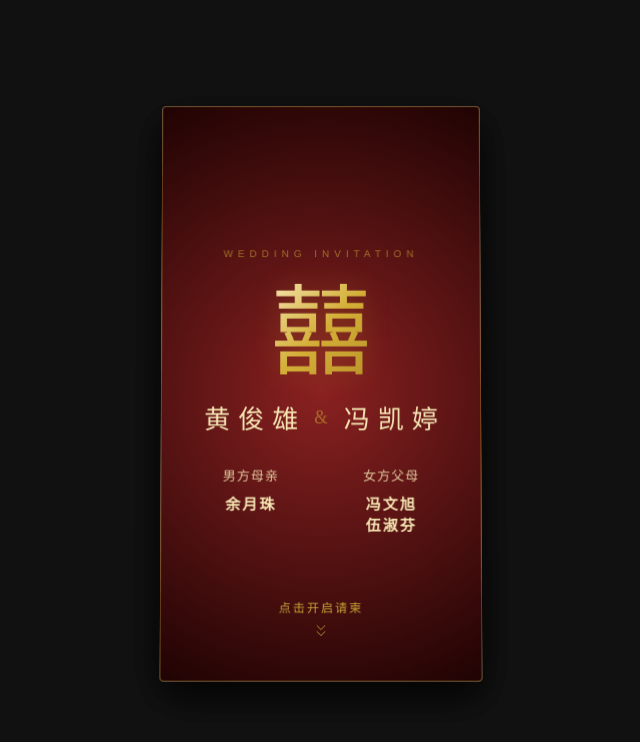
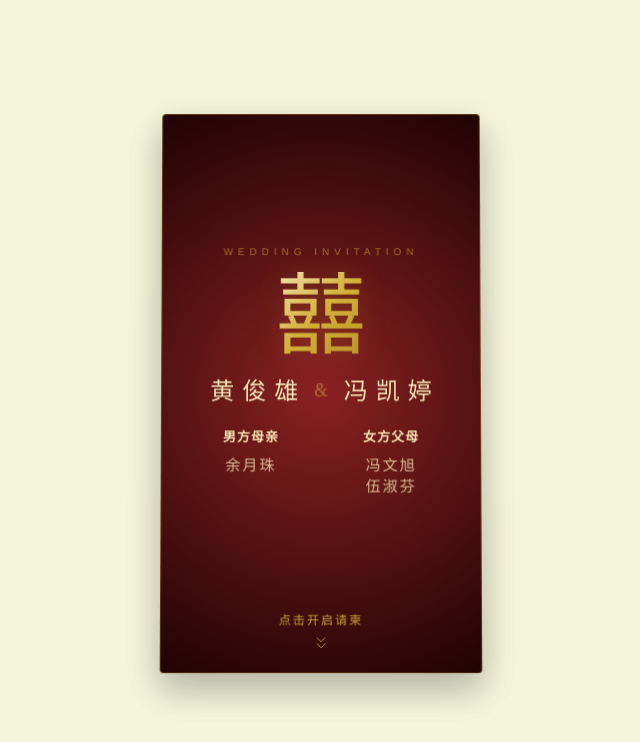
Before and after one commit to NgchunKeat35/Einvitation, a React (Vite) app: page / in a window 1280 px wide. Shown: the top 742 px of the page, without its empty margins (319-959 px from the left). Built offline with nearby package versions, Linux system fonts and the light colour scheme.

Commit message:
更新了大小和animation 时间

```diff
--- a/src/App.css
+++ b/src/App.css
@@ -4,7 +4,7 @@
 .section {
   position: relative;
   z-index: 10;
-  padding: 40px 30px; /* 紧凑的上下间距 */
+  padding: 40px 30px;
   display: flex;
   flex-direction: column;
   align-items: center;
@@ -63,7 +63,7 @@
   font-size: 15px; line-height: 2.4; color: var(--ink); letter-spacing: 2px;
 }
 
-/* 基础按钮 (用于“敬请回函”等) */
+/* 基础按钮 */
 .btn {
   padding: 10px 24px; border: 1px solid var(--red-dark);
   background: transparent; color: var(--red-dark);
@@ -139,10 +139,10 @@
 .form-item.checkbox { display: flex; gap: 8px; align-items: flex-start; }
 .form-item.checkbox input { width: auto; margin-top: 4px; }
 
-/* ===== RSVP 表单专属按钮 (默认透明，悬停红底白字) ===== */
+/* RSVP 表单专属按钮 */
 .custom-btn-cancel,
 .custom-btn-confirm {
-  flex: 1; /* 两个按钮平分宽度 */
+  flex: 1;
   padding: 10px 0;
   border: 1px solid var(--red-dark) !important;
   background: transparent !important;
@@ -251,18 +251,34 @@ footer { padding: 30px; text-align: center; color: #999; font-size: 12px; letter
 }
 
 /* ========================================================
-   6. 3D 立体封面
+   6. 3D 立体封面 (全机型适配版 + 米色背景板)
 ======================================================== */
 .cover-stage {
-  position: fixed; top: 0; left: 0; width: 100vw; height: 100vh;
-  background: #111; display: flex; align-items: center; justify-content: center;
-  z-index: 999; overflow: hidden; transition: opacity 1s ease;
+  position: fixed;
+  top: 0; left: 0;
+  width: 100vw;
+  height: 100dvh;
+  height: 100vh;
+
+  /* 米色 Beige 背景 */
+  background: #F5F5DC;
+
+  display: flex;
+  align-items: center;
+  justify-content: center;
+  z-index: 999;
+  overflow: hidden;
+  transition: opacity 1s ease;
 }
 .cover-stage.fading { opacity: 0; pointer-events: none; }
 
 .shell {
   perspective: 1500px;
-  width: 85%; max-width: 320px; height: 72vh;
+  width: 85%;
+  max-width: 320px;
+  height: 75dvh;
+  max-height: 560px;
+  min-height: 480px;
   position: relative;
 }
 
@@ -280,7 +296,7 @@ footer { padding: 30px; text-align: center; color: #999; font-size: 12px; letter
 .box {
   position: absolute; top: 0; left: 0; width: 100%; height: 100%;
   transform-style: preserve-3d; border-radius: 4px;
-  box-shadow: 0 15px 40px rgba(0,0,0,0.6);
+  box-shadow: 0 15px 35px rgba(0,0,0,0.15);
 }
 
 .box-inner {
@@ -307,7 +323,11 @@ footer { padding: 30px; text-align: center; color: #999; font-size: 12px; letter
   border: 1px solid rgba(212, 175, 55, 0.3); border-radius: 4px;
   display: flex; flex-direction: column; align-items: center; justify-content: center;
   backface-visibility: hidden;
+  overflow-y: auto;
+  padding: 20px 0;
 }
+
+.cover-front::-webkit-scrollbar { display: none; }
 
 .cover-back {
   position: absolute; top: 0; left: 0; width: 100%; height: 100%;
@@ -317,59 +337,58 @@ footer { padding: 30px; text-align: center; color: #999; font-size: 12px; letter
 
 .cover-en {
   font-family: "Helvetica Neue", Arial, sans-serif;
-  font-size: 10px; letter-spacing: 5px; color: rgba(212, 175, 55, 0.6); margin-bottom: 25px;
+  font-size: 10px; letter-spacing: 5px; color: rgba(212, 175, 55, 0.6); margin-bottom: 15px;
 }
 .xi {
-  font-size: 100px; line-height: 1; color: transparent;
+  font-size: 90px; line-height: 1; color: transparent;
   background: linear-gradient(to bottom right, #f6e6b4, #d4af37, #b8902a);
   -webkit-background-clip: text; background-clip: text;
-  text-shadow: 0 0 30px rgba(212, 175, 55, 0.2); margin-bottom: 15px;
+  text-shadow: 0 0 30px rgba(212, 175, 55, 0.2); margin-bottom: 10px;
 }
 .names {
-  font-size: 26px; letter-spacing: 8px; margin-left: 8px; color: #f6e6b4;
-  display: flex; align-items: center; gap: 8px; margin-bottom: 25px;
+  font-size: 24px; letter-spacing: 8px; margin-left: 8px; color: #f6e6b4;
+  display: flex; align-items: center; gap: 8px; margin-bottom: 15px;
 }
 .names .amp { font-family: "Georgia", serif; font-size: 18px; color: rgba(212, 175, 55, 0.5); }
 
-/* 封面父母信息容器 */
 .cover-parents-box {
   display: flex;
-  justify-content: space-around; /* 左右均匀分布 */
+  justify-content: space-around;
   width: 100%;
   max-width: 280px;
   margin-top: 5px;
+  margin-bottom: 40px;
 }
 
-/* 单独一列的样式 */
 .parent-column {
   display: flex;
   flex-direction: column;
   align-items: center;
-  gap: 6px; /* 标签和名字之间的间距 */
+  gap: 6px;
 }
 
-/* 标签文字（男方母亲） */
+/* ===== 修改点：标签（男方母亲）加粗，字色微亮 ===== */
 .parent-label {
   font-size: 13px;
-  color: rgba(246, 230, 180, 0.85);
+  color: rgba(246, 230, 180, 1);
   letter-spacing: 1px;
-  font-weight: 500;
+  font-weight: bold; /* 加粗 */
   margin-bottom: 4px;
 }
 
-/* 名字文字（余月珠） */
+/* ===== 修改点：名字（余月珠）不加粗，恢复正常字体 ===== */
 .parent-name {
   font-size: 15px;
-  color: #f6e6b4;
+  color: rgba(246, 230, 180, 0.8);
   letter-spacing: 2px;
-  font-weight: 600;
+  font-weight: normal; /* 取消加粗 */
   white-space: nowrap;
   text-align: center;
   line-height: 1.4;
 }
 
 .cover-btn {
-  position: absolute; bottom: 40px; left: 50%; transform: translateX(-50%);
+  position: absolute; bottom: 20px; left: 50%; transform: translateX(-50%);
   display: flex; flex-direction: column; align-items: center; cursor: pointer;
   color: rgba(212, 175, 55, 0.9); animation: bounce 2s infinite;
 }
--- a/src/components/Cover.jsx
+++ b/src/components/Cover.jsx
@@ -5,11 +5,18 @@ export default function Cover({ onOpen }) {
   const [isFading, setIsFading] = useState(false)
 
   const handleOpenClick = () => {
+    // 1. 触发翻书动画（CSS 里是 1.5 秒）
     setIsOpen(true)
+
+    // 2. 核心修改：这里的数字控制翻开后“停留”的时间（单位是毫秒，1000 = 1秒）
     setTimeout(() => {
+      // 触发淡出动画
       setIsFading(true)
+
+      // 3. 等待淡出动画结束（1秒），再彻底进入主页面
       setTimeout(() => { onOpen() }, 1000)
-    }, 2000)
+
+    }, 3500) //
   }
 
   return (
@@ -39,19 +46,16 @@ export default function Cover({ onOpen }) {
                 <span>冯凯婷</span>
               </div>
 
-              {/* 父母信息：左右分栏，上下排版 */}
-                 <div className="cover-parents-box">
+              <div className="cover-parents-box">
                 <div className="parent-column">
                   <span className="parent-label">男方母亲</span>
                   <span className="parent-name">余月珠</span>
                 </div>
                 <div className="parent-column">
                   <span className="parent-label">女方父母</span>
-                  {/* 这里把点去掉，换成换行，显得更对称 */}
                   <span className="parent-name">冯文旭<br/>伍淑芬</span>
                 </div>
               </div>
-
             </div>
 
             <div className="cover-back"></div>
--- a/src/components/Invitation.jsx
+++ b/src/components/Invitation.jsx
@@ -2,35 +2,35 @@ export default function Invitation() {
   const redColor = 'var(--red-dark)';
   const blackColor = '#000000';
 
-  // 1. 新郎/新娘标签（字号加大到18px，字距加宽）
+  // 1. 新郎/新娘标签 (2个字，放大到 20px)
   const primaryLabelStyle = {
     color: redColor,
-    fontSize: '18px',
+    fontSize: '20px',
     fontWeight: 'bold',
     marginBottom: '12px',
-    letterSpacing: '4px'   // 字距拉开，更有气势
+    letterSpacing: '4px'
   };
 
-  // 2. 男方母亲/女方父母标签（保持15px，视觉上退居二线）
+  // 2. 男方母亲/女方父母标签 (4个字，缩小到 17px，比上面小2-3px)
   const parentLabelStyle = {
     color: redColor,
-    fontSize: '20px',
-    fontWeight: '600',
+    fontSize: '17px',
+    fontWeight: 'bold',
     marginBottom: '10px',
     letterSpacing: '1px'
   };
 
-  // 3. 新人名字（大字）
+  // 3. 新人名字
   const groomBrideName = {
     color: blackColor,
     fontSize: '22px',
     letterSpacing: '2px',
     fontWeight: 'normal',
     textAlign: 'center',
-    marginBottom: '25px' // 稍微加大底部间距，透气
+    marginBottom: '25px'
   };
 
-  // 4. 父母名字（稍小，单行不折断）
+  // 4. 父母名字
   const parentName = {
     color: blackColor,
     fontSize: '18px',
@@ -48,7 +48,6 @@ export default function Invitation() {
 
         {/* 新郎家 */}
         <div className="invite-person" style={{ flex: 1, display: 'flex', flexDirection: 'column', alignItems: 'center' }}>
-          {/* 使用加大加宽的主标签样式 */}
           <div style={primaryLabelStyle}>新郎</div>
           <div style={groomBrideName}>黄俊雄</div>
 
@@ -65,7 +64,6 @@ export default function Invitation() {
 
         {/* 新娘家 */}
         <div className="invite-person" style={{ flex: 1, display: 'flex', flexDirection: 'column', alignItems: 'center' }}>
-          {/* 使用加大加宽的主标签样式 */}
           <div style={primaryLabelStyle}>新娘</div>
           <div style={groomBrideName}>冯凯婷</div>
 
--- a/src/components/RSVPForm.jsx
+++ b/src/components/RSVPForm.jsx
@@ -81,7 +81,6 @@ export default function RSVPForm() {
                 <option value="">请选择</option>
                 <option value="出席">我会出席</option>
                 <option value="不出席">无法出席</option>
-                <option value="不确定">还不确定</option>
               </select>
             </div>
 
```
